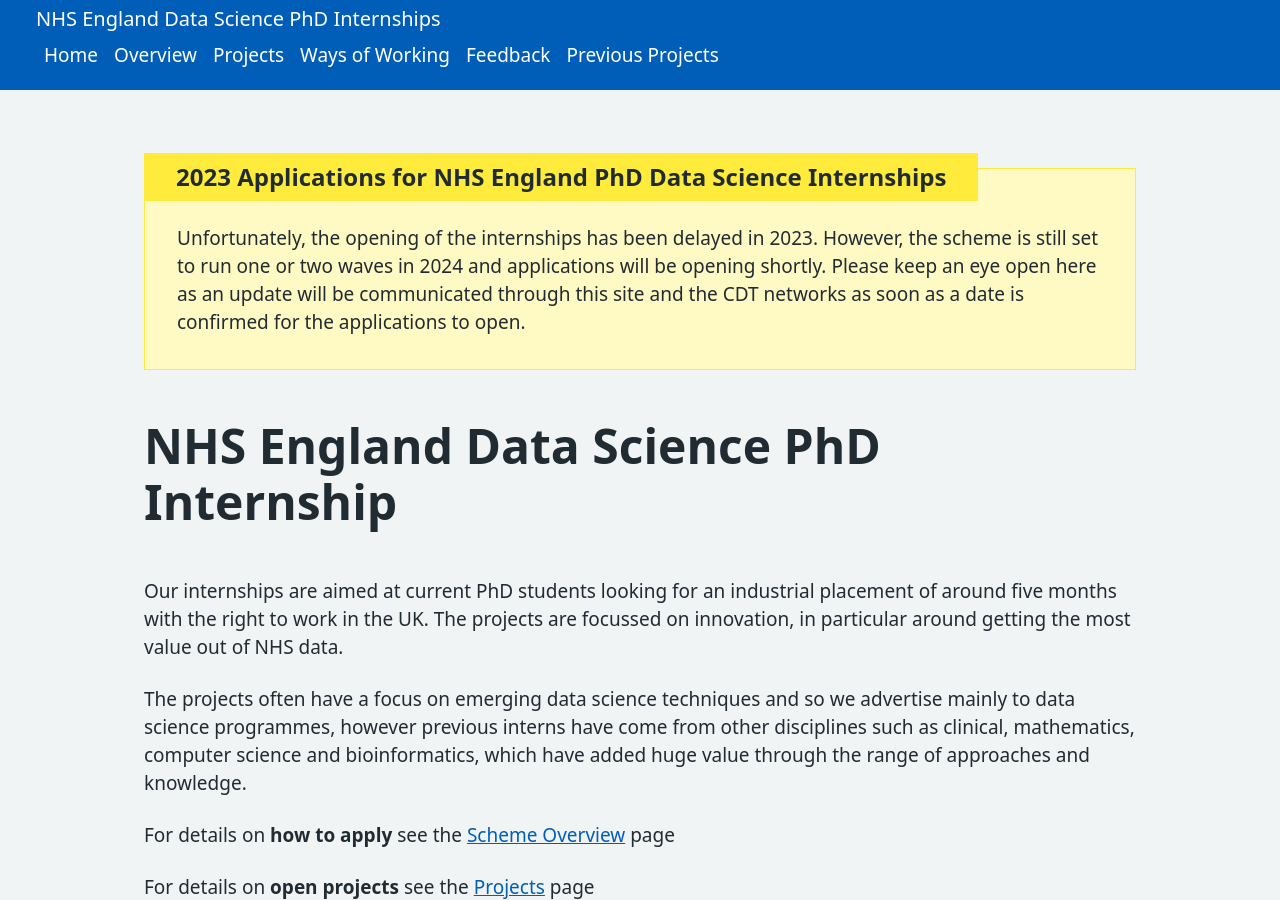
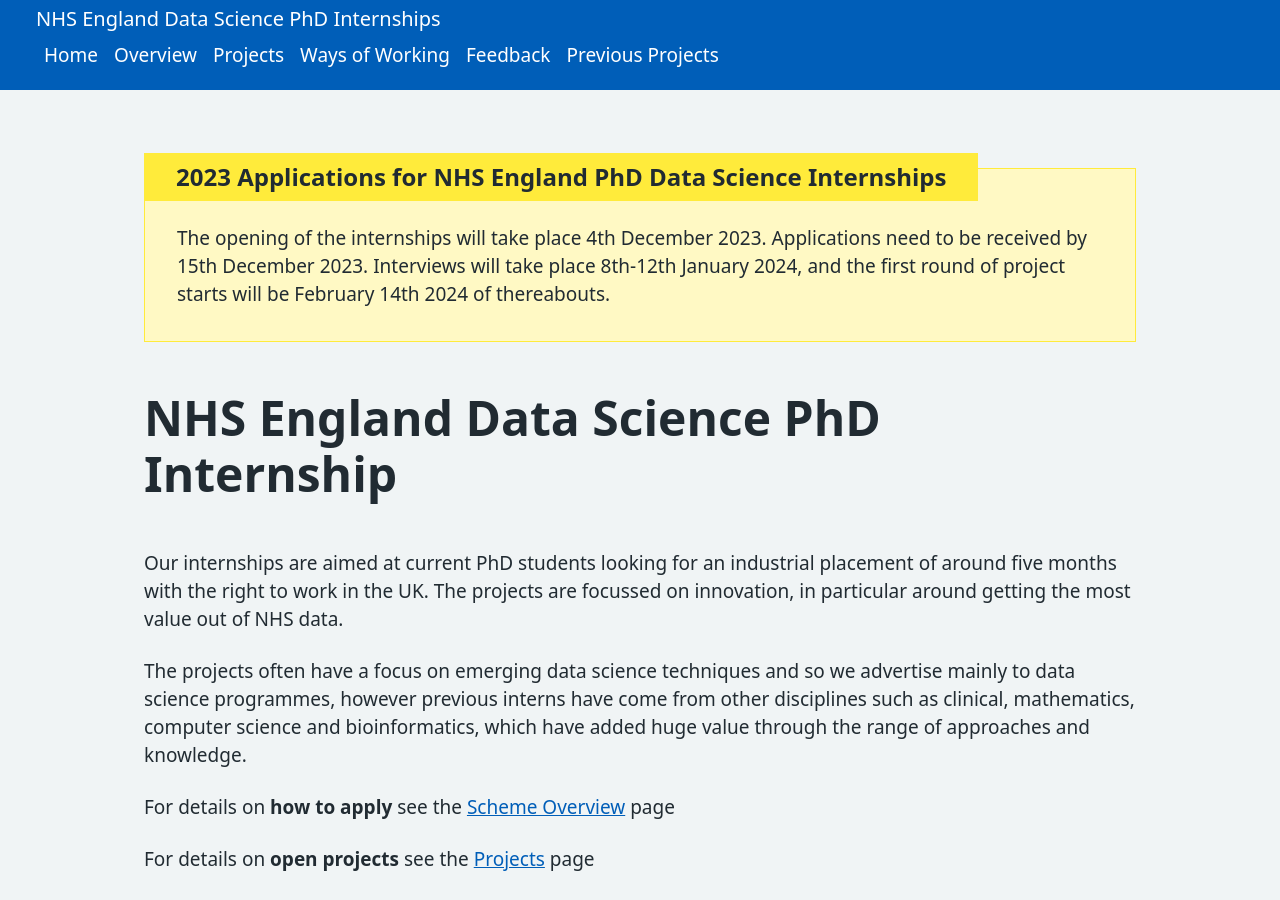
Before and after one commit to nhsx/nhsx-internship-projects, a Jekyll site: the page built from index.md, in a window 1280 px wide and 900 px high. Built offline with Jekyll 4.4.1, drawn with Linux system fonts in a browser that asks for light colours.

Commit message:
Update base_callout.html

```diff
--- a/_layouts/base_callout.html
+++ b/_layouts/base_callout.html
@@ -23,7 +23,7 @@
                 2023 Applications for NHS England PhD Data Science Internships
               </span>
             </h3>
-            <p>Unfortunately, the opening of the internships has been delayed in 2023. However, the scheme is still set to run one or two waves in 2024 and applications will be opening shortly.  Please keep an eye open here as an update will be communicated through this site and the CDT networks as soon as a date is confirmed for the applications to open.</p>
+            <p>The opening of the internships will take place 4th December 2023. Applications need to be received by 15th December 2023. Interviews will take place 8th-12th January 2024, and the first round of project starts will be February 14th 2024 of thereabouts.</p>
           </div>
 
 
```
